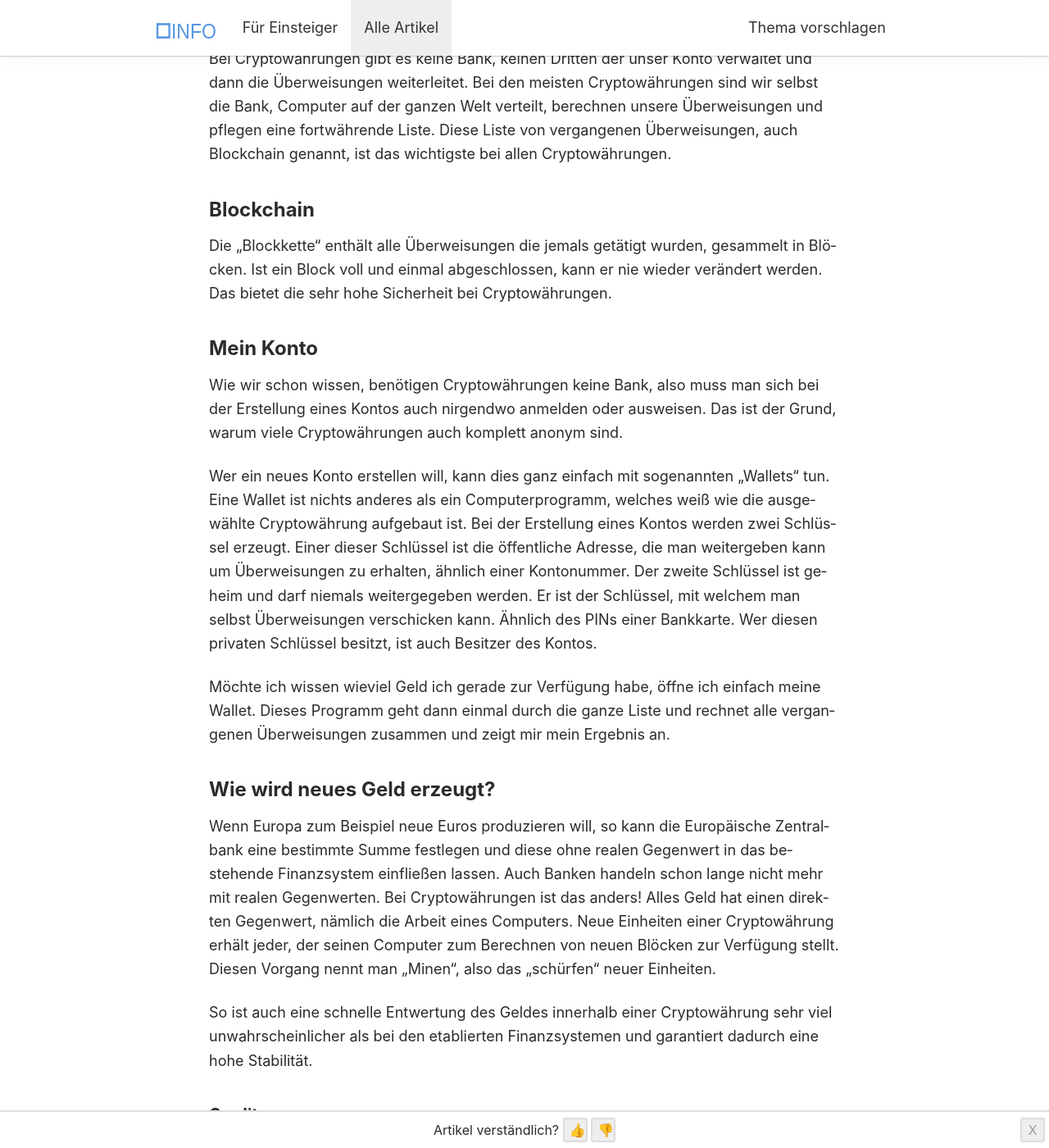
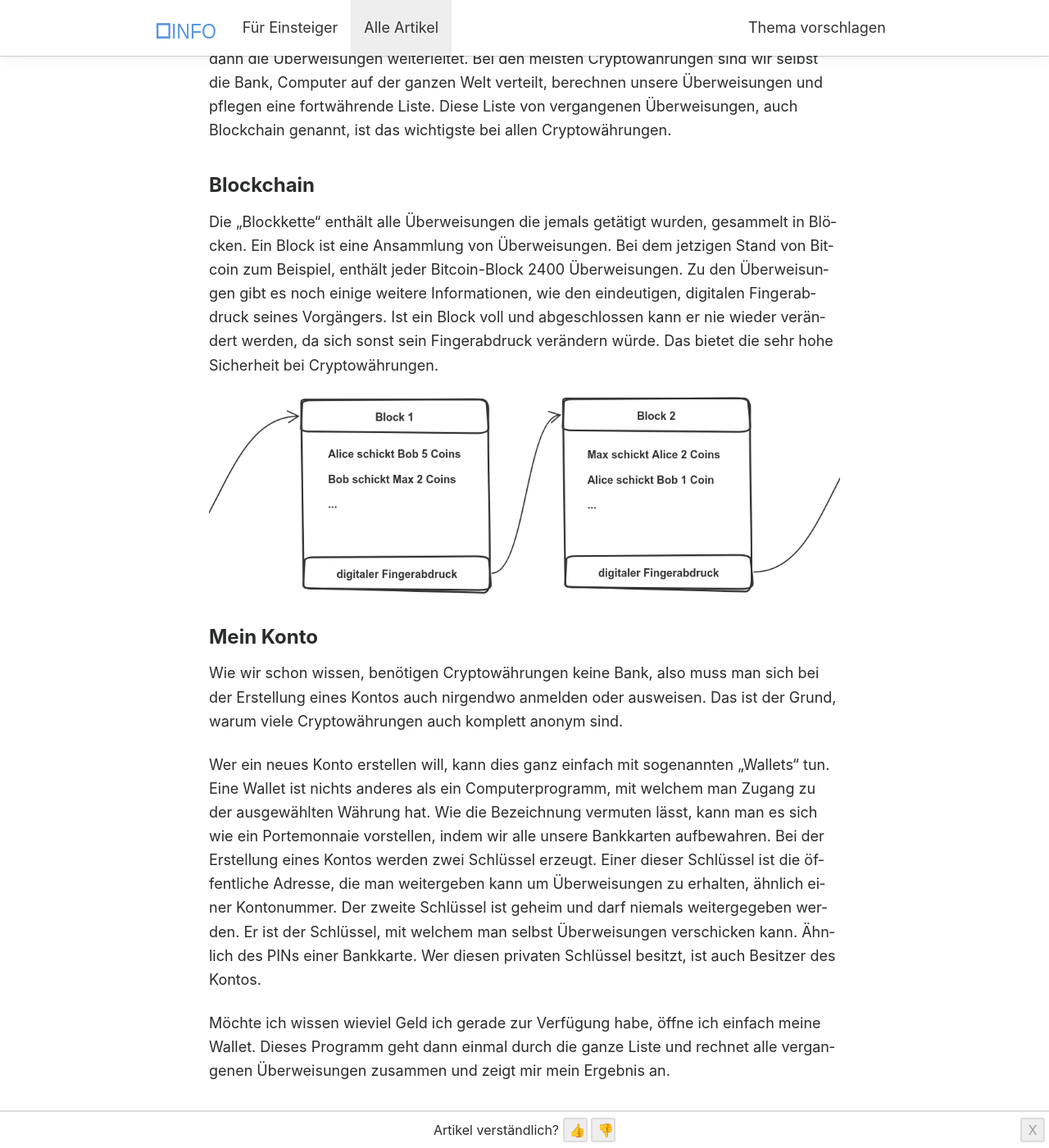
Before and after one commit to jossamarm/blockinfo.de, a Jekyll site: the page built from _posts/2017-07-20-crytocurrencies.md, in a window 1280 px wide and 1400 px high, scrolled down 971 px. Shown: the whole window at 82% size. Built offline with Jekyll 4.4.1, drawn with Linux system fonts in a browser that asks for light colours; nearby versions of some CDN libraries; comment, search, counter and statistics services are not loaded; some of the changed text lies outside the part shown.

Commit message:
Add picture to post

```diff
--- a/_posts/2017-07-20-crytocurrencies.md
+++ b/_posts/2017-07-20-crytocurrencies.md
@@ -25,13 +25,15 @@ Bei Cryptowährungen gibt es keine Bank, keinen Dritten der unser Konto verwalte
 
 #### Blockchain
 
-Die „Blockkette“ enthält alle Überweisungen die jemals getätigt wurden, gesammelt in Blöcken. Ist ein Block voll und einmal abgeschlossen, kann er nie wieder verändert werden. Das bietet die sehr hohe Sicherheit bei Cryptowährungen.
+Die „Blockkette“ enthält alle Überweisungen die jemals getätigt wurden, gesammelt in Blöcken. Ein Block ist eine Ansammlung von Überweisungen. Bei dem jetzigen Stand von Bitcoin zum Beispiel, enthält jeder Bitcoin-Block 2400 Überweisungen. Zu den Überweisungen gibt es noch einige weitere Informationen, wie den eindeutigen, digitalen Fingerabdruck seines Vorgängers. Ist ein Block voll und abgeschlossen kann er nie wieder verändert werden, da sich sonst sein Fingerabdruck verändern würde. Das bietet die sehr hohe Sicherheit bei Cryptowährungen.
+
+![Blockchain Einfach](/artikel/cryptocurrencies/cryptocurrencies_block.png)
 
 #### Mein Konto
 
 Wie wir schon wissen, benötigen Cryptowährungen keine Bank, also muss man sich bei der Erstellung eines Kontos auch nirgendwo anmelden oder ausweisen. Das ist der Grund, warum viele Cryptowährungen auch komplett anonym sind.
 
-Wer ein neues Konto erstellen will, kann dies ganz einfach mit sogenannten „Wallets“ tun. Eine Wallet ist nichts anderes als ein Computerprogramm, welches weiß wie die ausgewählte Cryptowährung aufgebaut ist.
+Wer ein neues Konto erstellen will, kann dies ganz einfach mit sogenannten „Wallets“ tun. Eine Wallet ist nichts anderes als ein Computerprogramm, mit welchem man Zugang zu der ausgewählten Währung hat. Wie die Bezeichnung vermuten lässt, kann man es sich wie ein Porte­mon­naie vorstellen, indem wir alle unsere Bankkarten aufbewahren.
 Bei der Erstellung eines Kontos werden zwei Schlüssel erzeugt. Einer dieser Schlüssel ist die öffentliche Adresse, die man weitergeben kann um Überweisungen zu erhalten, ähnlich einer Kontonummer.
 Der zweite Schlüssel ist geheim und darf niemals weitergegeben werden. Er ist der Schlüssel, mit welchem man selbst Überweisungen verschicken kann. Ähnlich des PINs einer Bankkarte. Wer diesen privaten Schlüssel besitzt, ist auch Besitzer des Kontos.
 
```
Also changed, not shown: other parts of _posts/2017-07-20-crytocurrencies.md (+1 -1 lines), artikel/cryptocurrencies/cryptocurrencies_block.png (added).
